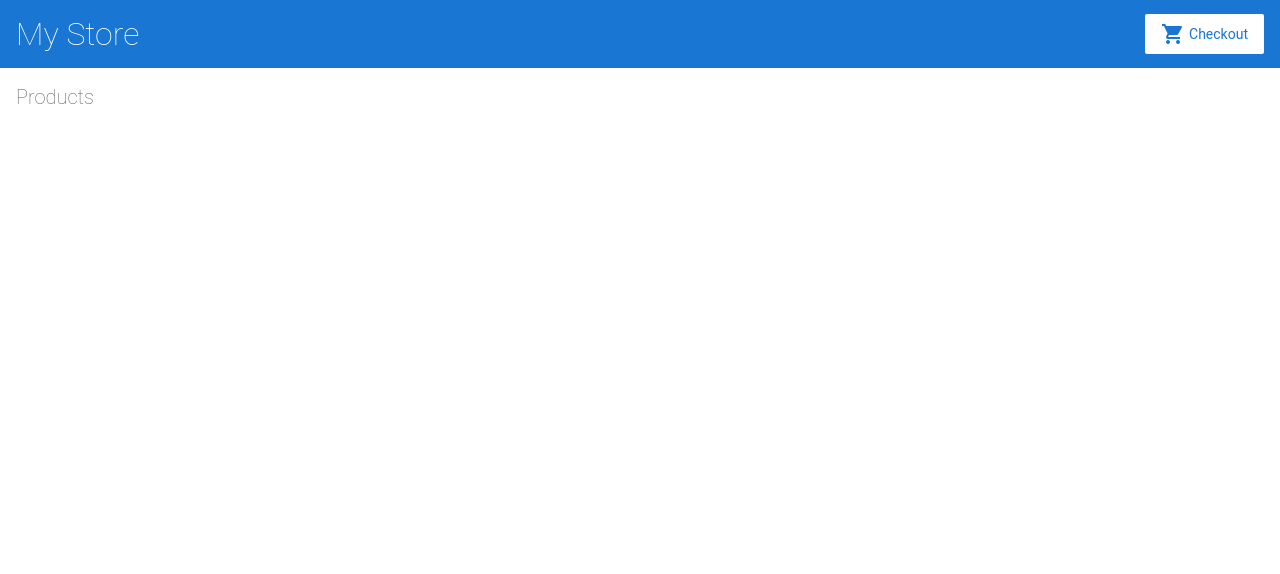
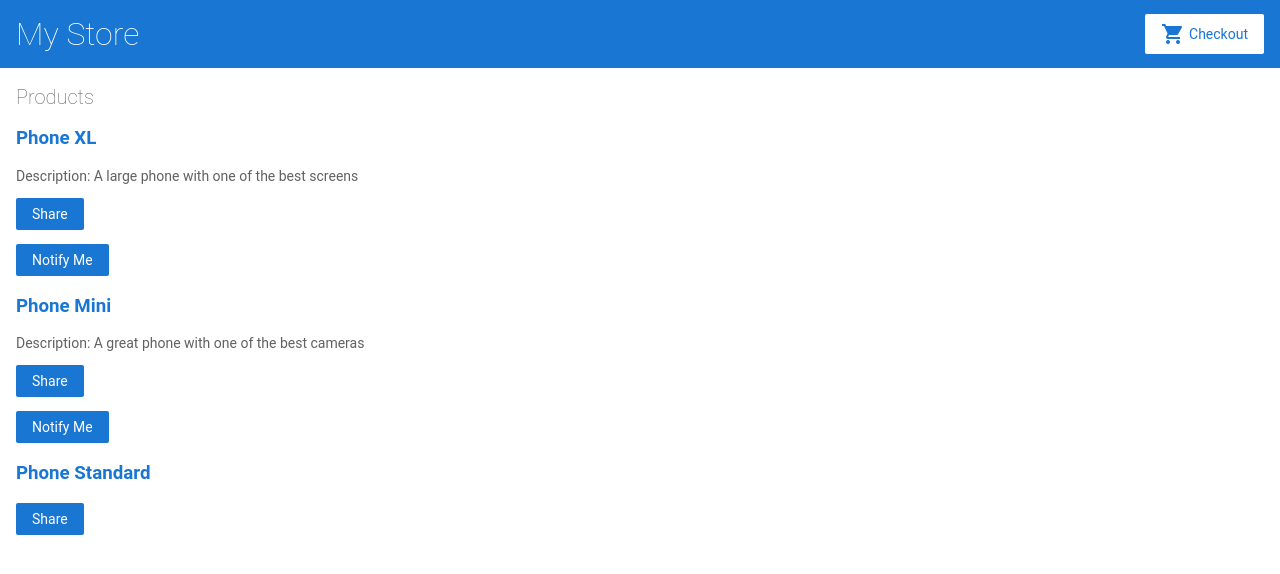
Before and after one commit to devvences/angular-test, an Angular app: page / in a window 1280 px wide. Shown: the top 574 px of the page. Built offline with nearby package versions, Linux system fonts and the light colour scheme.

Commit message:
4 files modified, 8 added

```diff
--- /dev/null
+++ b/src/app/product-alerts/product-alerts.component.html
@@ -0,0 +1,3 @@
+<p *ngIf="product && product.price > 700">
+  <button type="button" (click)="notify.emit()">Notify Me</button>
+</p>
--- /dev/null
+++ b/src/app/product-alerts/product-alerts.component.ts
@@ -0,0 +1,18 @@
+import { Component, OnInit, Input, Output, EventEmitter } from '@angular/core';
+import { Product } from '../products';
+
+@Component({
+  selector: 'app-product-alerts',
+  templateUrl: './product-alerts.component.html',
+  styleUrls: ['./product-alerts.component.css']
+})
+export class ProductAlertsComponent implements OnInit {
+  @Input() product: Product | undefined;
+  @Output() notify = new EventEmitter();
+
+  constructor() { }
+
+  ngOnInit(): void {
+  }
+
+}
--- /dev/null
+++ b/src/app/product-details/product-details.component.html
@@ -0,0 +1 @@
+<p>product-details works!</p>
--- /dev/null
+++ b/src/app/product-details/product-details.component.ts
@@ -0,0 +1,15 @@
+import { Component, OnInit } from '@angular/core';
+
+@Component({
+  selector: 'app-product-details',
+  templateUrl: './product-details.component.html',
+  styleUrls: ['./product-details.component.css']
+})
+export class ProductDetailsComponent implements OnInit {
+
+  constructor() { }
+
+  ngOnInit(): void {
+  }
+
+}
--- a/src/app/product-list/product-list.component.html
+++ b/src/app/product-list/product-list.component.html
@@ -1,8 +1,24 @@
 <h2>Products</h2>
 
+<div *ngFor="let product of products">
+  <h3>
+    <a
+      [title]="product.name + ' details'"
+      [routerLink]="['/products', product.id, product.name]">
+      {{ product.name }}
+    </a>
+  </h3>
 
-<!--
-Copyright Google LLC. All Rights Reserved.
-Use of this source code is governed by an MIT-style license that
-can be found in the LICENSE file at https://angular.io/license
--->
+  <p *ngIf="product.description">
+    Description: {{product.description}}
+  </p>
+
+  <button type="button" (click)="share()">
+    Share
+  </button>
+
+  <app-product-alerts
+    [product]="product"
+    (notify)="onNotify()">
+  </app-product-alerts>
+</div>
--- a/src/app/product-list/product-list.component.ts
+++ b/src/app/product-list/product-list.component.ts
@@ -13,6 +13,10 @@
   share() {
     window.alert('The product has been shared!');
   }
+
+  onNotify(){
+    window.alert('You will be notified when the product goes on sale');
+  }
 }
 
 
--- a/src/app/products.ts
+++ b/src/app/products.ts
@@ -15,7 +15,7 @@
   {
     id: 2,
     name: 'Phone Mini',
-    price: 699,
+    price: 701,
     description: 'A great phone with one of the best cameras'
   },
   {
```
Also changed, not shown: src/app/app.module.ts (+6 -1 lines), src/app/product-alerts/product-alerts.component.css (added), src/app/product-details/product-details.component.css (added), 2 other files (tests, documents, lock files or other folders).
